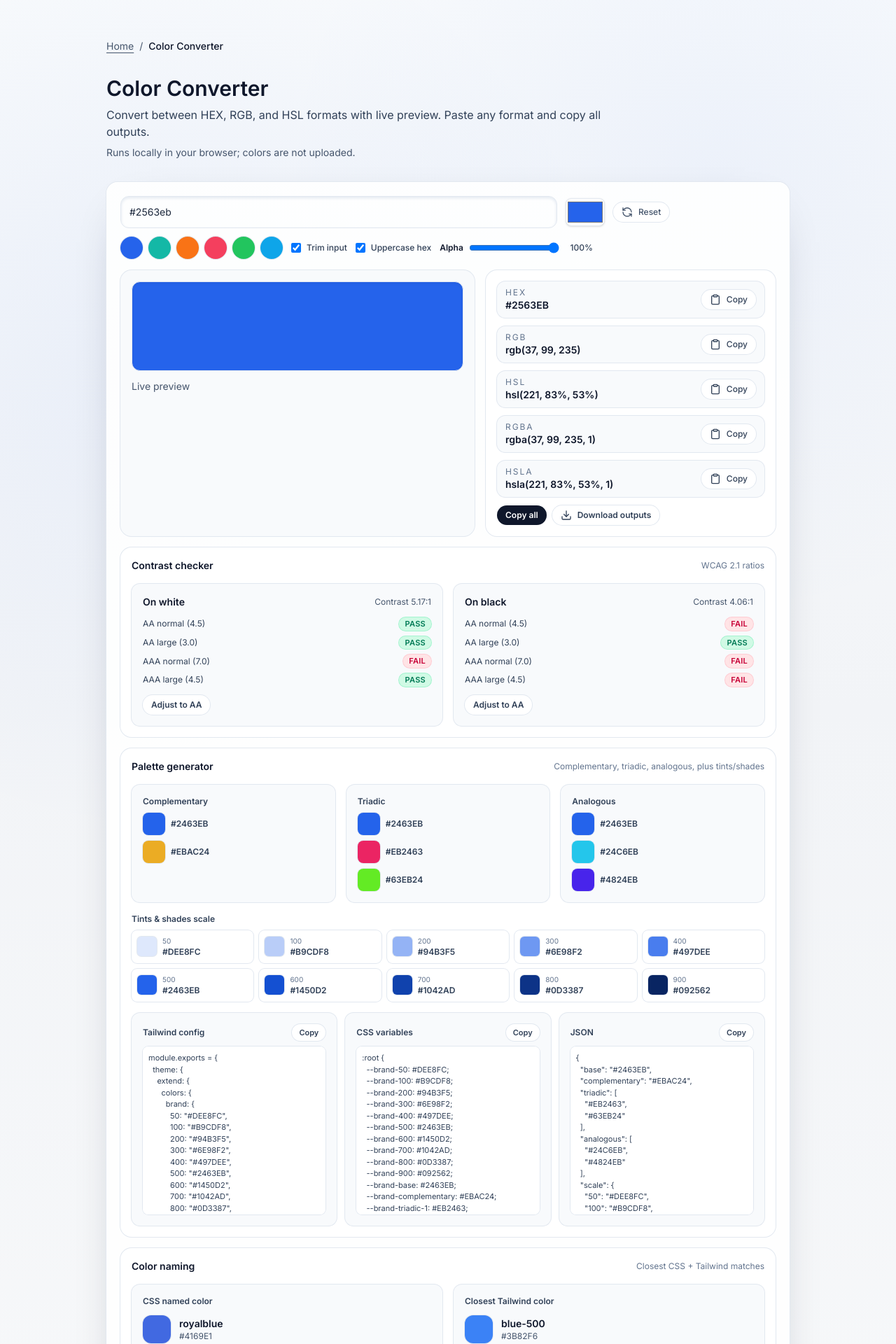
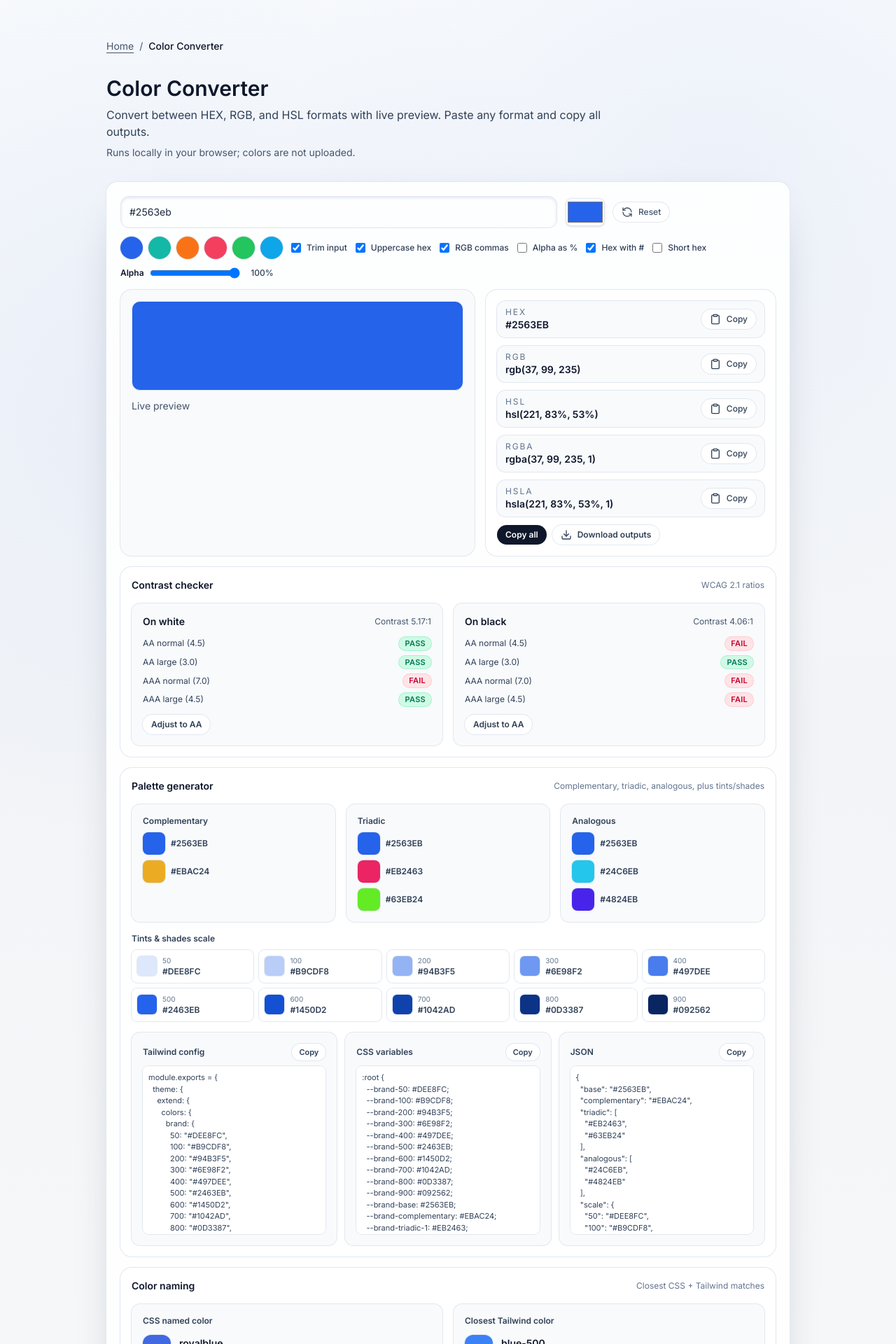
Before and after one commit to ChainPix/custom-website, a Next.js app: page /color-converter in a window 1280 px wide. Shown: the top 1920 px of the page at 70% size. Built offline with nearby package versions, Linux system fonts and the light colour scheme; no server answers.

Commit message:
Added dev‑mode output toggles for RGB comma/space syntax, alpha percent vs 0–1, hex with/without #, and short hex. Outputs now reformat live from a canonical base color while previews stay accurate

```diff
--- a/app/(tools)/color-converter/client.tsx
+++ b/app/(tools)/color-converter/client.tsx
@@ -17,6 +17,18 @@ type Rgb = {
   r: number;
   g: number;
   b: number;
+};
+
+type Hsl = {
+  h: number;
+  s: number;
+  l: number;
+};
+
+type BaseColor = {
+  hex: string;
+  rgb: Rgb;
+  hsl: Hsl;
 };
 
 type ContrastResult = {
@@ -330,31 +342,93 @@ function extractFirstColor(text: string) {
   return candidates[0].value;
 }
 
-function computeColor(input: string): Color | null {
+type OutputOptions = {
+  rgbCommaSyntax: boolean;
+  alphaPercent: boolean;
+  hexWithHash: boolean;
+  shortHex: boolean;
+  uppercaseHex: boolean;
+};
+
+function formatAlpha(alphaPercent: number, asPercent: boolean) {
+  if (asPercent) return `${clamp(alphaPercent, 0, 100)}%`;
+  const value = clamp(alphaPercent, 0, 100) / 100;
+  const trimmed = value.toFixed(2).replace(/0+$/, "").replace(/\.$/, "");
+  return trimmed === "" ? "0" : trimmed;
+}
+
+function shortenHex(hex: string) {
+  const normalized = hex.replace("#", "");
+  if (normalized.length !== 6) return hex;
+  const pairs = normalized.match(/.{2}/g);
+  if (!pairs) return hex;
+  const [r, g, b] = pairs;
+  if (r[0].toLowerCase() === r[1].toLowerCase() && g[0].toLowerCase() === g[1].toLowerCase() && b[0].toLowerCase() === b[1].toLowerCase()) {
+    return `#${r[0]}${g[0]}${b[0]}`;
+  }
+  return hex;
+}
+
+function formatHex(hex: string, options: OutputOptions) {
+  let formatted = options.uppercaseHex ? hex.toUpperCase() : hex.toLowerCase();
+  if (options.shortHex) {
+    formatted = shortenHex(formatted);
+  }
+  if (!options.hexWithHash) {
+    formatted = formatted.replace(/^#/, "");
+  }
+  return formatted;
+}
+
+function formatRgb(rgb: Rgb, alphaPercent: number | null, options: OutputOptions) {
+  const alpha = alphaPercent === null ? null : formatAlpha(alphaPercent, options.alphaPercent);
+  if (options.rgbCommaSyntax) {
+    if (alpha === null) return `rgb(${rgb.r}, ${rgb.g}, ${rgb.b})`;
+    return `rgba(${rgb.r}, ${rgb.g}, ${rgb.b}, ${alpha})`;
+  }
+  if (alpha === null) return `rgb(${rgb.r} ${rgb.g} ${rgb.b})`;
+  return `rgb(${rgb.r} ${rgb.g} ${rgb.b} / ${alpha})`;
+}
+
+function formatHsl(hsl: Hsl, alphaPercent: number | null, options: OutputOptions) {
+  const alpha = alphaPercent === null ? null : formatAlpha(alphaPercent, options.alphaPercent);
+  if (options.rgbCommaSyntax) {
+    if (alpha === null) return `hsl(${hsl.h}, ${hsl.s}%, ${hsl.l}%)`;
+    return `hsla(${hsl.h}, ${hsl.s}%, ${hsl.l}%, ${alpha})`;
+  }
+  if (alpha === null) return `hsl(${hsl.h} ${hsl.s}% ${hsl.l}%)`;
+  return `hsl(${hsl.h} ${hsl.s}% ${hsl.l}% / ${alpha})`;
+}
+
+function formatColorOutputs(base: BaseColor, alphaPercent: number, options: OutputOptions): Color {
+  return {
+    hex: formatHex(base.hex, options),
+    rgb: formatRgb(base.rgb, null, options),
+    hsl: formatHsl(base.hsl, null, options),
+    rgba: formatRgb(base.rgb, alphaPercent, options),
+    hsla: formatHsl(base.hsl, alphaPercent, options),
+  };
+}
+
+function parseToBase(input: string): BaseColor | null {
   const trimmed = input.trim();
   const hexMatch = trimmed.match(/^#?[0-9a-fA-F]{3,6}$/);
   if (hexMatch) {
     const rgb = hexToRgb(trimmed);
     if (!rgb) return null;
-    const hsl = rgbToHsl(rgb.r, rgb.g, rgb.b);
     return {
       hex: rgbToHex(rgb.r, rgb.g, rgb.b),
-      rgb: `rgb(${rgb.r}, ${rgb.g}, ${rgb.b})`,
-      hsl: `hsl(${hsl.h}, ${hsl.s}%, ${hsl.l}%)`,
-      rgba: `rgba(${rgb.r}, ${rgb.g}, ${rgb.b}, 1)`,
-      hsla: `hsla(${hsl.h}, ${hsl.s}%, ${hsl.l}%, 1)`,
+      rgb,
+      hsl: rgbToHsl(rgb.r, rgb.g, rgb.b),
     };
   }
 
   const rgbParsed = parseRgb(trimmed);
   if (rgbParsed) {
-    const hsl = rgbToHsl(rgbParsed.r, rgbParsed.g, rgbParsed.b);
     return {
       hex: rgbToHex(rgbParsed.r, rgbParsed.g, rgbParsed.b),
-      rgb: `rgb(${rgbParsed.r}, ${rgbParsed.g}, ${rgbParsed.b})`,
-      hsl: `hsl(${hsl.h}, ${hsl.s}%, ${hsl.l}%)`,
-      rgba: `rgba(${rgbParsed.r}, ${rgbParsed.g}, ${rgbParsed.b}, 1)`,
-      hsla: `hsla(${hsl.h}, ${hsl.s}%, ${hsl.l}%, 1)`,
+      rgb: rgbParsed,
+      hsl: rgbToHsl(rgbParsed.r, rgbParsed.g, rgbParsed.b),
     };
   }
 
@@ -363,10 +437,8 @@ function computeColor(input: string): Color | null {
     const rgb = hslToRgb(hslParsed.h, hslParsed.s, hslParsed.l);
     return {
       hex: rgbToHex(rgb.r, rgb.g, rgb.b),
-      rgb: `rgb(${rgb.r}, ${rgb.g}, ${rgb.b})`,
-      hsl: `hsl(${hslParsed.h}, ${hslParsed.s}%, ${hslParsed.l}%)`,
-      rgba: `rgba(${rgb.r}, ${rgb.g}, ${rgb.b}, 1)`,
-      hsla: `hsla(${hslParsed.h}, ${hslParsed.s}%, ${hslParsed.l}%, 1)`,
+      rgb,
+      hsl: hslParsed,
     };
   }
 
@@ -375,7 +447,7 @@ function computeColor(input: string): Color | null {
 
 export default function ColorConverterClient() {
   const [input, setInput] = useState("#2563eb");
-  const [color, setColor] = useState<Color | null>(() => computeColor("#2563eb"));
+  const [baseColor, setBaseColor] = useState<BaseColor | null>(() => parseToBase("#2563eb"));
   const [error, setError] = useState("");
   const [copied, setCopied] = useState<keyof Color | null>(null);
   const [copiedExport, setCopiedExport] = useState<string | null>(null);
@@ -384,6 +456,10 @@ export default function ColorConverterClient() {
   const [status, setStatus] = useState("Ready");
   const [trimInput, setTrimInput] = useState(true);
   const [uppercaseHex, setUppercaseHex] = useState(true);
+  const [rgbCommaSyntax, setRgbCommaSyntax] = useState(true);
+  const [alphaPercent, setAlphaPercent] = useState(false);
+  const [hexWithHash, setHexWithHash] = useState(true);
+  const [shortHex, setShortHex] = useState(false);
   const [alpha, setAlpha] = useState(100);
 
   useEffect(() => {
@@ -403,8 +479,17 @@ export default function ColorConverterClient() {
     }
   }, []);
 
-  const cleanedInput = useMemo(() => (trimInput ? input.trim() : input), [input, trimInput]);
-  const baseRgb = useMemo(() => (color ? hexToRgb(color.hex) : null), [color]);
+  const color = useMemo(() => {
+    if (!baseColor) return null;
+    return formatColorOutputs(baseColor, alpha, {
+      rgbCommaSyntax,
+      alphaPercent,
+      hexWithHash,
+      shortHex,
+      uppercaseHex,
+    });
+  }, [alpha, alphaPercent, baseColor, hexWithHash, rgbCommaSyntax, shortHex, uppercaseHex]);
+  const baseRgb = useMemo(() => baseColor?.rgb ?? null, [baseColor]);
   const contrastData = useMemo(() => {
     if (!baseRgb) return null;
     return {
@@ -422,9 +507,9 @@ export default function ColorConverterClient() {
   }, [baseRgb]);
 
   useEffect(() => {
-    if (!color?.hex) return;
+    if (!baseColor?.hex) return;
     setHistoryColors((prev) => {
-      const next = [color.hex, ...prev.filter((item) => item !== color.hex)].slice(0, HISTORY_LIMIT);
+      const next = [baseColor.hex, ...prev.filter((item) => item !== baseColor.hex)].slice(0, HISTORY_LIMIT);
       try {
         localStorage.setItem(HISTORY_KEY, JSON.stringify(next));
       } catch (err) {
@@ -432,7 +517,7 @@ export default function ColorConverterClient() {
       }
       return next;
     });
-  }, [color?.hex]);
+  }, [baseColor?.hex]);
 
   const favoritesExport = useMemo(() => {
     if (!pinnedColors.length) return "";
@@ -440,11 +525,9 @@ export default function ColorConverterClient() {
   }, [pinnedColors]);
 
   const paletteData = useMemo(() => {
-    if (!color) return null;
-    const hsl = parseHsl(color.hsl);
-    if (!hsl) return null;
-    const baseRgb = hslToRgb(hsl.h, hsl.s, hsl.l);
-    const baseHex = rgbToHex(baseRgb.r, baseRgb.g, baseRgb.b);
+    if (!baseColor) return null;
+    const hsl = baseColor.hsl;
+    const baseHex = baseColor.hex;
     const scale = PALETTE_SCALE.map((stop) => {
       const nextL = clamp(hsl.l + stop.delta, 0, 100);
       const rgb = hslToRgb(hsl.h, hsl.s, nextL);
@@ -466,7 +549,7 @@ export default function ColorConverterClient() {
       analogous: analogousRgb.map((rgb) => rgbToHex(rgb.r, rgb.g, rgb.b)),
       scale,
     };
-  }, [color]);
+  }, [baseColor]);
 
   const exportBlocks = useMemo(() => {
     if (!paletteData) return null;
@@ -508,16 +591,6 @@ ${cssScale}
     return { tailwind, css, json };
   }, [paletteData]);
 
-  const applyAlpha = (base: Color | null, alphaPercent: number) => {
-    if (!base) return null;
-    const a = clamp(alphaPercent, 0, 100) / 100;
-    return {
-      ...base,
-      rgba: base.rgb.replace("rgb", "rgba").replace(")", `, ${a})`),
-      hsla: base.hsl.replace("hsl", "hsla").replace(")", `, ${a})`),
-    };
-  };
-
   const handleCopy = async (value: string, key: keyof Color) => {
     try {
       await navigator.clipboard.writeText(value);
@@ -558,29 +631,26 @@ ${cssScale}
   const handleChange = (value: string) => {
     const trimmed = trimInput ? value.trim() : value;
     let extracted: string | null = null;
-    let parsed = computeColor(trimmed);
+    let parsed = parseToBase(trimmed);
     if (!parsed) {
       extracted = extractFirstColor(trimmed);
       if (extracted) {
-        parsed = computeColor(extracted);
+        parsed = parseToBase(extracted);
       }
     }
     setInput(extracted ?? value);
     let next = parsed;
     setCopied(null);
     setCopiedExport(null);
-    if (parsed && uppercaseHex) {
-      next = { ...parsed, hex: parsed.hex.toUpperCase() };
-    }
-    next = applyAlpha(next, alpha);
-    setColor(next);
     setCopied(null);
     if (next) {
+      setBaseColor(next);
       setError("");
       setStatus(extracted ? "Extracted" : "Converted");
     } else {
       setError("Invalid color format. Try hex (#2563eb), rgb(37, 99, 235), or hsl(221, 79%, 53%).");
       setStatus("Invalid input");
+      setBaseColor(null);
     }
   };
 
@@ -683,7 +753,7 @@ ${cssScale}
           />
           <input
             type="color"
-            value={color?.hex ?? "#2563eb"}
+            value={baseColor?.hex ?? "#2563eb"}
             onChange={(e) => handleChange(e.target.value)}
             aria-label="Pick a color"
             className="h-10 w-14 cursor-pointer rounded-lg border border-slate-200 bg-white shadow-sm"
@@ -724,13 +794,46 @@ ${cssScale}
               checked={uppercaseHex}
               onChange={(e) => {
                 setUppercaseHex(e.target.checked);
-                if (color) {
-                  setColor({ ...color, hex: e.target.checked ? color.hex.toUpperCase() : color.hex.toLowerCase() });
-                }
               }}
               className="h-3.5 w-3.5 rounded border-slate-300 text-slate-900 focus:ring-2 focus:ring-slate-200"
             />
             Uppercase hex
+          </label>
+          <label className="flex items-center gap-2 text-xs font-medium text-slate-700">
+            <input
+              type="checkbox"
+              checked={rgbCommaSyntax}
+              onChange={(e) => setRgbCommaSyntax(e.target.checked)}
+              className="h-3.5 w-3.5 rounded border-slate-300 text-slate-900 focus:ring-2 focus:ring-slate-200"
+            />
+            RGB commas
+          </label>
+          <label className="flex items-center gap-2 text-xs font-medium text-slate-700">
+            <input
+              type="checkbox"
+              checked={alphaPercent}
+              onChange={(e) => setAlphaPercent(e.target.checked)}
+              className="h-3.5 w-3.5 rounded border-slate-300 text-slate-900 focus:ring-2 focus:ring-slate-200"
+            />
+            Alpha as %
+          </label>
+          <label className="flex items-center gap-2 text-xs font-medium text-slate-700">
+            <input
+              type="checkbox"
+              checked={hexWithHash}
+              onChange={(e) => setHexWithHash(e.target.checked)}
+              className="h-3.5 w-3.5 rounded border-slate-300 text-slate-900 focus:ring-2 focus:ring-slate-200"
+            />
+            Hex with #
+          </label>
+          <label className="flex items-center gap-2 text-xs font-medium text-slate-700">
+            <input
+              type="checkbox"
+              checked={shortHex}
+              onChange={(e) => setShortHex(e.target.checked)}
+              className="h-3.5 w-3.5 rounded border-slate-300 text-slate-900 focus:ring-2 focus:ring-slate-200"
+            />
+            Short hex
           </label>
           <label className="flex items-center gap-2 text-xs font-medium text-slate-700">
             <span className="font-semibold text-slate-900">Alpha</span>
@@ -742,14 +845,6 @@ ${cssScale}
               onChange={(e) => {
                 const next = Number(e.target.value);
                 setAlpha(next);
-                if (color) {
-                  const a = clamp(next, 0, 100) / 100;
-                  setColor({
-                    ...color,
-                    rgba: color.rgb.replace("rgb", "rgba").replace(")", `, ${a})`),
-                    hsla: color.hsl.replace("hsl", "hsla").replace(")", `, ${a})`),
-                  });
-                }
               }}
               aria-label="Alpha slider"
             />
@@ -763,7 +858,10 @@ ${cssScale}
         ) : (
           <div className="grid gap-4 md:grid-cols-[1.1fr_0.9fr]">
             <div className="space-y-3 rounded-2xl bg-slate-50 p-4 ring-1 ring-slate-200" role="region" aria-label="Color preview">
-              <div className="h-32 rounded-xl border border-slate-200 shadow-inner" style={{ background: color.hex }} />
+              <div
+                className="h-32 rounded-xl border border-slate-200 shadow-inner"
+                style={{ background: baseColor?.hex ?? "#2563eb" }}
+              />
               <p className="text-sm text-slate-600">Live preview</p>
             </div>
             <div
```
Also changed, not shown: app/(tools)/color-converter/COLOR_CONVERTER.md (+1 -0 lines).
